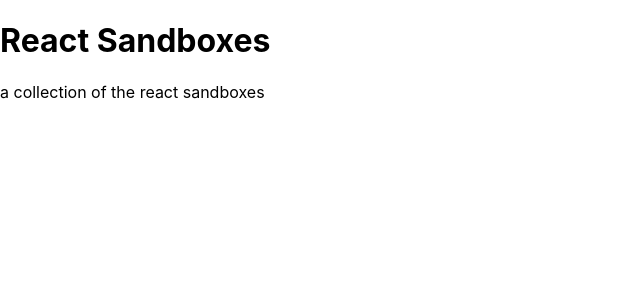
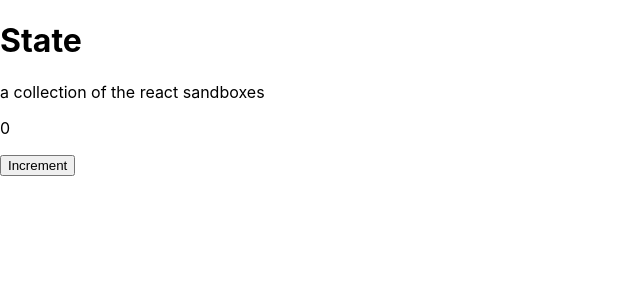
Before and after one commit to walkonmars36/react-sandboxes, a React (Create React App) app: page / in a window 1280 px wide. Shown: the top 300 px of the page, without its empty margins (0-640 px from the left). Built offline with nearby package versions, Linux system fonts and the light colour scheme.

Commit message:
added in state

```diff
--- a/src/App.jsx
+++ b/src/App.jsx
@@ -1,13 +1,15 @@
+import "./App.css";
 
-import './App.css';
+import Counter from "./components/Counter";
 
 const App = () => {
   return (
     <main>
-      <h1>React Sandboxes</h1>
+      <h1>State</h1>
       <p>a collection of the react sandboxes</p>
+      <Counter />
     </main>
   );
-}
+};
 
 export default App;
--- /dev/null
+++ b/src/components/Button/Button.jsx
@@ -0,0 +1,11 @@
+import React from "react";
+import styles from "./Button.module.scss";
+const Button = (props) => {
+  const {handleClick, text, stateHandler, someState} = props;
+  return (
+    <>
+      <button onClick={() => stateHandler(someState + 1)} >{text}</button>
+    </>
+  );
+};
+export default Button;
--- /dev/null
+++ b/src/components/Button/index.js
@@ -0,0 +1,3 @@
+import Button from "./Button";
+
+export default Button;
--- /dev/null
+++ b/src/components/Counter/Counter.jsx
@@ -0,0 +1,15 @@
+import React, { useState } from "react";
+import styles from "./Counter.module.scss";
+import Button from "../Button";
+const Counter = () => {
+  const [count, setCount] = useState(0);
+  return (
+    <>
+      <p>{count}</p>
+      <Button handleClick={() => setCount(count + 1)} stateHandler={setCount} someState={count} text={"Increment"} />
+      {/* <Button handleClick={() => setCount(count - 1)} text={"Decrement"} />
+      <Button handleClick={() => console.log("Hello")} text={"Say Hello"} /> */}
+    </>
+  );
+};
+export default Counter;
--- /dev/null
+++ b/src/components/Counter/index.js
@@ -0,0 +1,3 @@
+import Counter from "./Counter";
+
+export default Counter;
```
Also changed, not shown: src/components/Button/Button.module.scss (added), src/components/Counter/Counter.module.scss (added), 2 other files (tests, documents, lock files or other folders).
